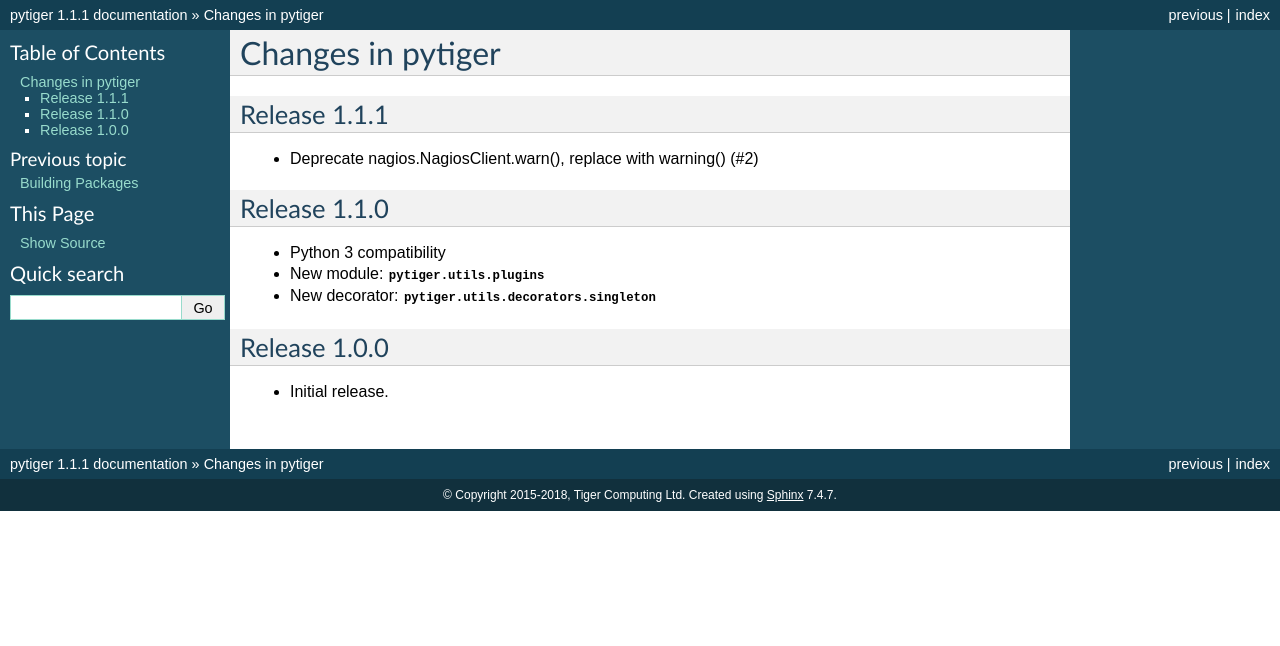
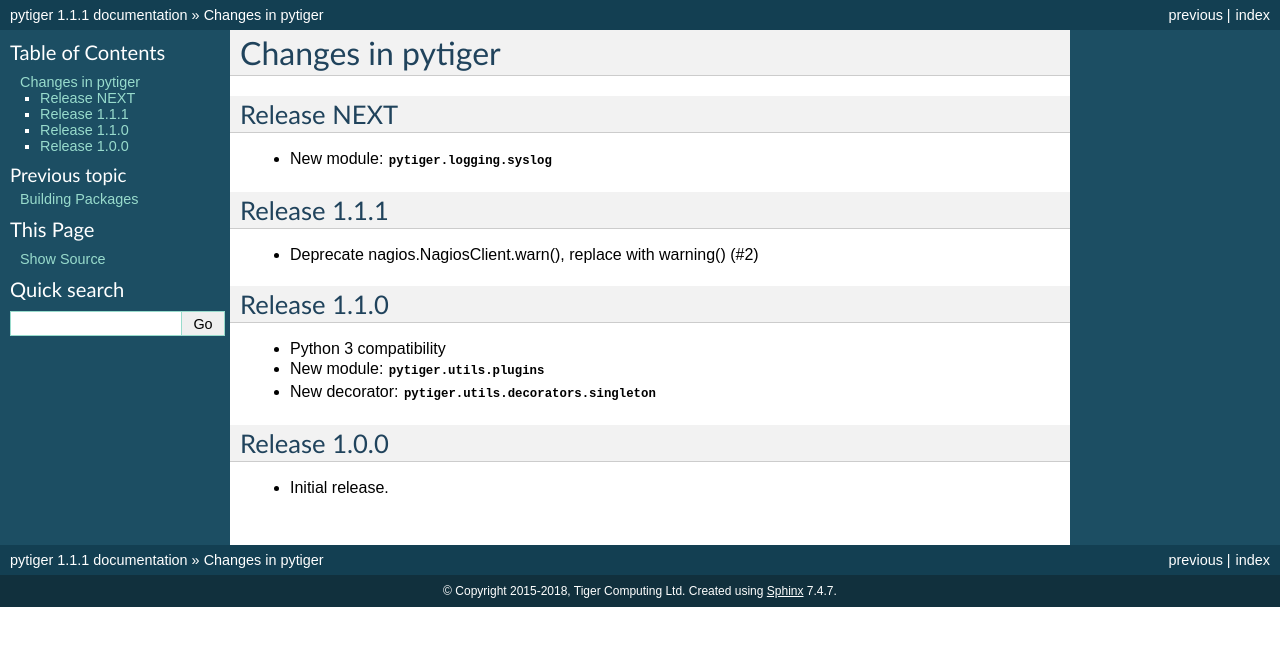
Before and after one commit to tigercomputing/pytiger, a Sphinx documentation site: the page built from docs/changes.rst, in a window 1280 px wide. Shown: the top 646 px of the page. Built offline with Sphinx 7.4.7, drawn with Linux system fonts in a browser that asks for light colours.

Commit message:
Update changelog for new pytiger.logging.syslog module

```diff
--- a/docs/changes.rst
+++ b/docs/changes.rst
@@ -1,6 +1,11 @@
 ******************
 Changes in pytiger
 ******************
+
+Release NEXT
+============
+
+* New module: :mod:`pytiger.logging.syslog`
 
 Release 1.1.1
 =============
```
